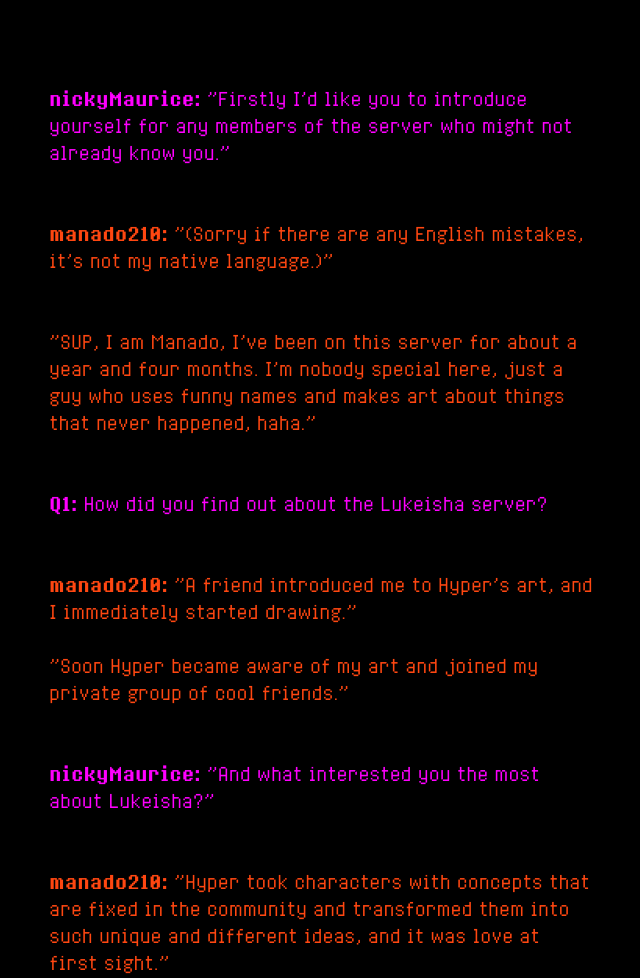
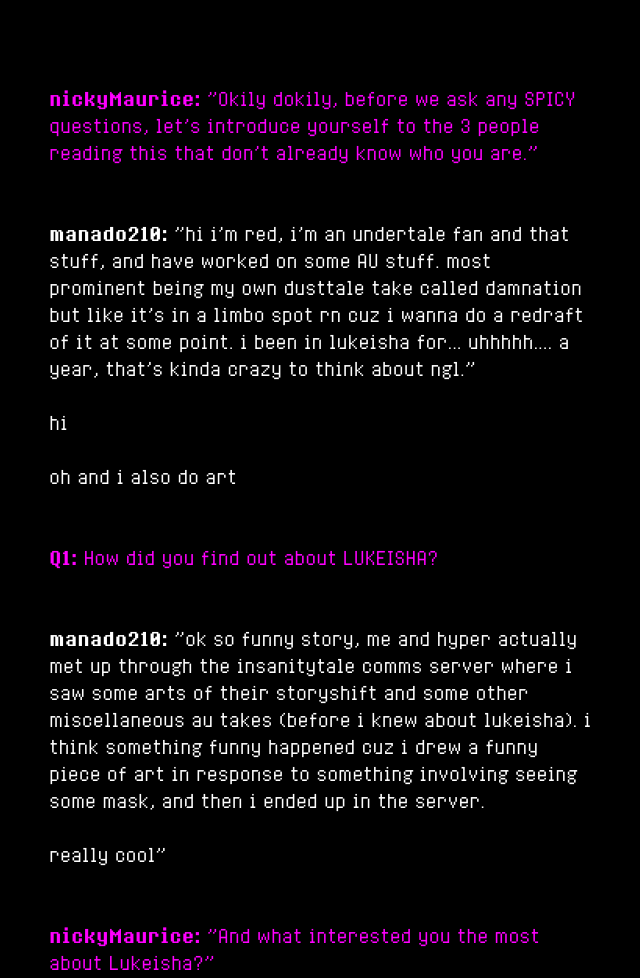
Before and after one commit to nicky-Maurice/hxstoryshift-unofficial, a plain HTML site: page newsletters/winter26/redmetal/index.html in a window 1280 px wide. Shown: the part 738-1716 px from the top of the page, without its empty margins (323-963 px from the left). Drawn offline with Linux system fonts and the light colour scheme; files whose address does not match are found by name.

Commit message:
Update index.html

```diff
--- a/newsletters/winter26/redmetal/index.html
+++ b/newsletters/winter26/redmetal/index.html
@@ -31,22 +31,21 @@
               <br><br>
                  <p>
                   <span class="dtm pink">nickyMaurice:</span>
-                  <span class="8bit pink">"Firstly I'd like you to introduce yourself for any members of the server who might not already know you."</span>
+                  <span class="8bit pink">"Okily dokily, before we ask any SPICY questions, let's introduce yourself to the 3 people reading this that don't already know who you are."</span>
                 </p>
                     <br><br><br>
                 <p>
-                  <span class="dtm verm">manado210:</span>
-                  <span class="8bit verm">"(Sorry if there are any English mistakes, it's not my native language.)"</span>
-                    <br><br><br>
-                  <span class="8bit verm">"SUP, I am Manado, I've been on this server for about a year and four months. I'm nobody special here, just a guy who uses funny names and makes art about things that never happened, haha."</span>
+                  <span class="dtm">manado210:</span>
+                  <span class="8bit">"hi i'm red, i'm an undertale fan and that stuff, and have worked on some AU stuff.
+                                      most prominent being my own dusttale take called damnation but like it's in a limbo spot rn cuz i wanna do a redraft of it at some point.
+                                      i been in lukeisha for... uhhhhh.... a year, that's kinda crazy to think about ngl."<br><br>hi<br><br>oh and i also do art</span>
                     <br><br><br>
                     <span class="dtm pink">Q1:</span>
-                  <span class="8bit pink">How did you find out about the Lukeisha server?</span>
+                  <span class="8bit pink">How did you find out about LUKEISHA?</span>
                     <br><br><br>
-                  <span class="dtm verm">manado210:</span>
-                  <span class="8bit verm">"A friend introduced me to Hyper's art, and I immediately started drawing."</span>
-                    <br><br>
-                  <span class="8bit verm">"Soon Hyper became aware of my art and joined my private group of cool friends."</span>
+                  <span class="dtm">manado210:</span>
+                  <span class="8bit">"ok so funny story, me and hyper actually met up through the insanitytale comms server where i saw some arts of their storyshift and some other miscellaneous au takes (before i knew about lukeisha).
+                                      i think something funny happened cuz i drew a funny piece of art in response to something involving seeing some mask, and then i ended up in the server.<br><br>really cool"</span>
                      <br><br><br>
                   <span class="dtm pink">nickyMaurice:</span>
                   <span class="8bit pink">"And what interested you the most about Lukeisha?"</span>
```
